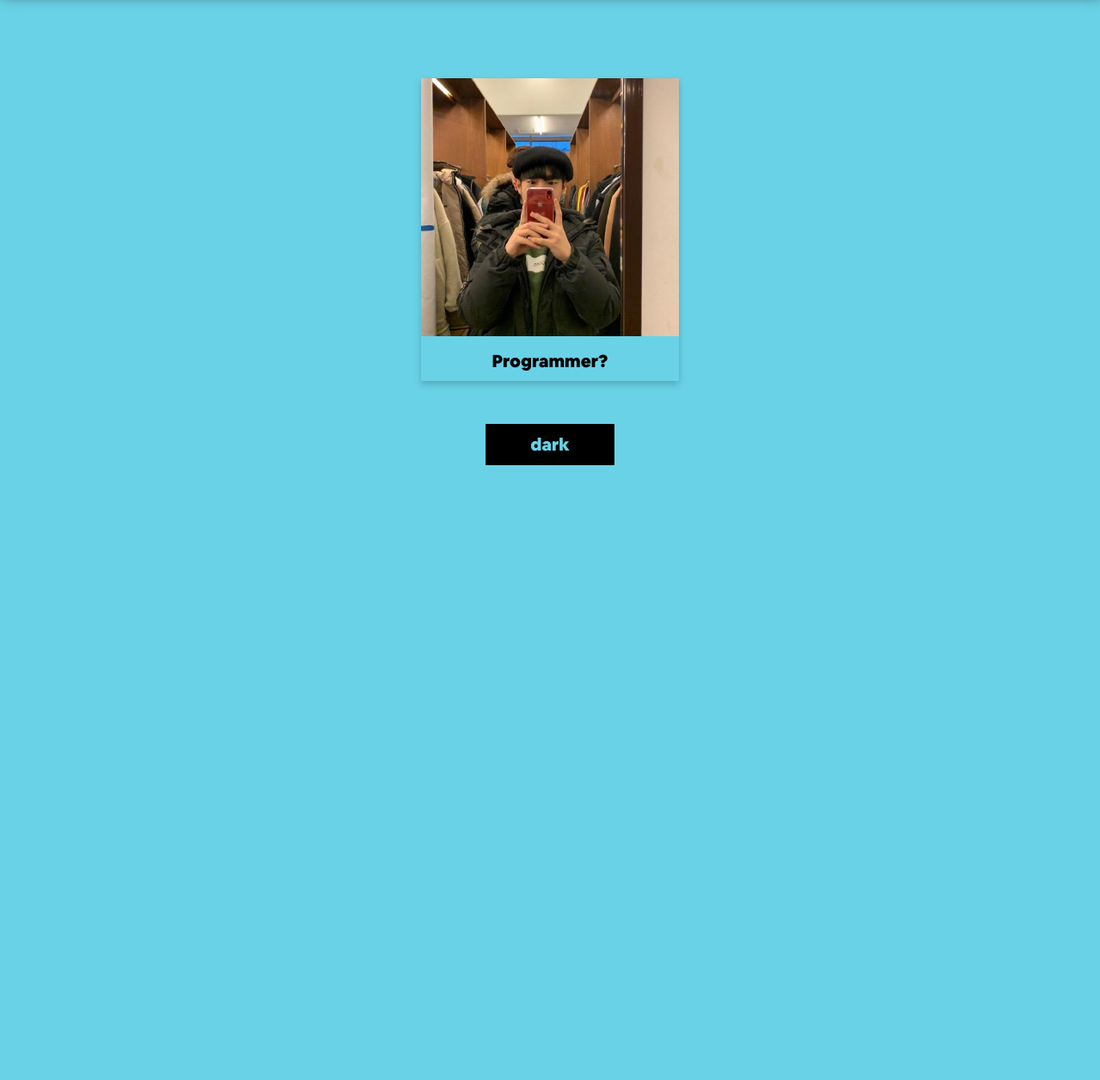
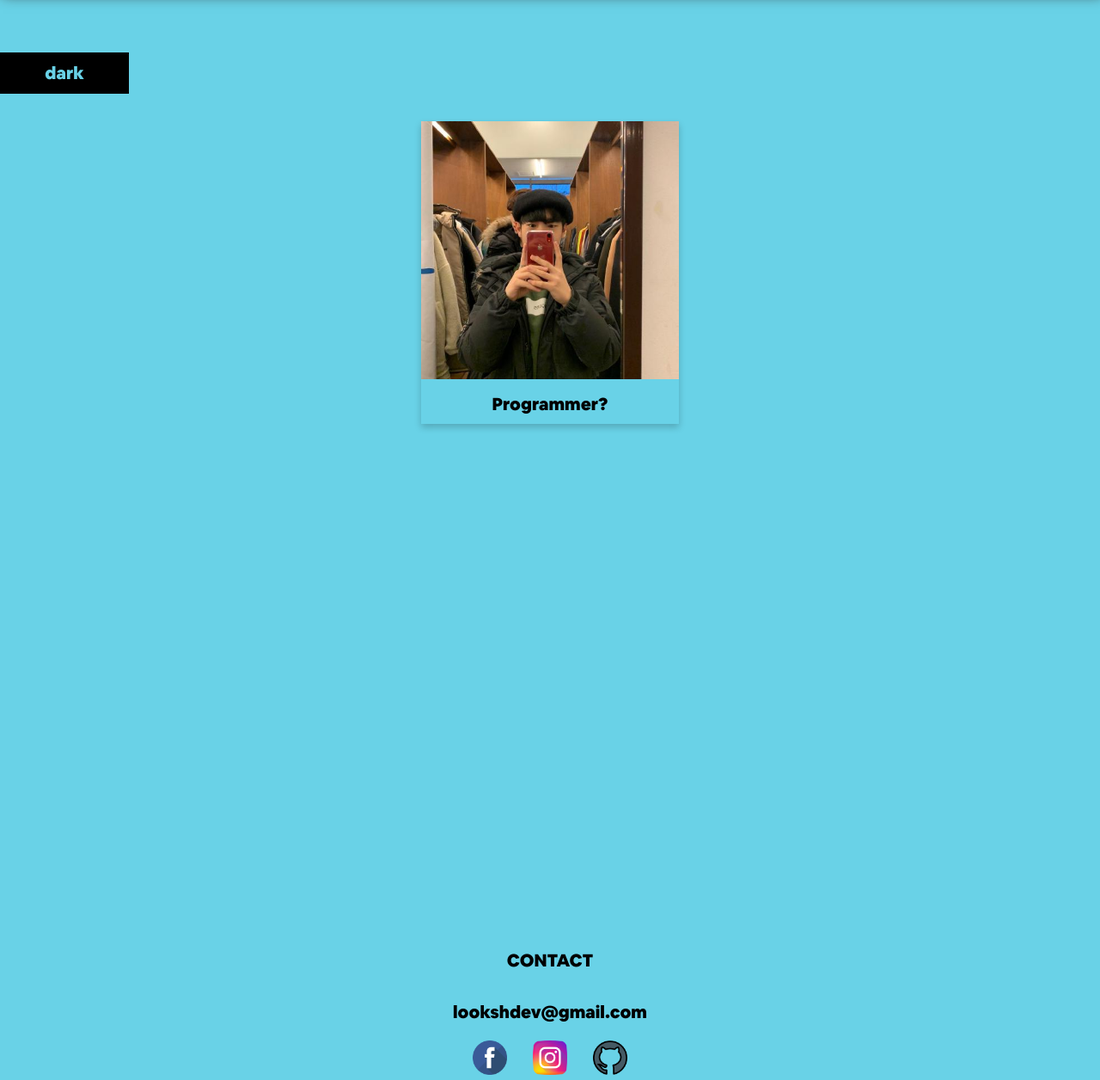
Before and after one commit to Looksh/LookshWEB, a plain HTML site: page about.html in a window 1280 px wide. Shown: the part 89-1345 px from the top of the page at 86% size. Before the commit the page ends 800 px from the top, so only its background shows below. Drawn offline with Linux system fonts and the light colour scheme.

Commit message:
통합 완료
project.html 제외

```diff
--- a/about.html
+++ b/about.html
@@ -12,34 +12,63 @@
       <div class="header">
         <nav class="header__nav">
           <div class="header__nav--img">
-            <img
-              id="logo"
-              src="img/profile.jpg"
-              alt="logo"
-            />
+            <img id="logo" src="img/profile.jpg" alt="logo" />
           </div>
           <div class="header__nav__menu">
             <ul class="header__nav--links">
               <li><a href="index.html" class="nav--items">HOME</a></li>
-              <li><a href="about.html" class="nav--items">ABOUT</a></li>
-              <li><a href="contact.html" class="nav--items">CONTACT</a></li>
+              <li><a href="#about" class="nav--items">ABOUT</a></li>
+              <li><a href="#contact">CONTACT</a></li>
               <li><a href="project.html" class="nav--items">PROJECT</a></li>
             </ul>
           </div>
         </nav>
       </div>
-      <div class="content">
-        <div class="content__card">
-          <img src="img/35455875.jpg" style="width: 100%">
-          <div class="content__card--info">
-            <p style="padding: 10px 10px 10px 10px; margin: 0px;">Programmer?</p>
-            <!-- <p>lookshdev@gmail.com</p> -->
+      <!-- nav 끝 -->
+      <div class="etc">
+        <input
+          id="dark_white"
+          type="button"
+          value="dark"
+          onclick="DarkHandler(this);
+                "
+        />
+      </div>
+      <div class="about" id="about">
+        <div class="about__card">
+          <img src="img/35455875.jpg" style="width: 100%" />
+          <div class="about__card--info">
+            <p style="padding: 10px 10px 10px 10px; margin: 0px;">
+              Programmer?
+            </p>
           </div>
         </div>
-        <div class="etc">
-          <input id='dark_white' type='button' value="dark" onclick="DarkHandler(this);
-          ">
+      </div>
+      <!-- about 끝 -->
+      <div class="contact" id="contact">
+        <div class="contact__box">
+          <h1>CONTACT</h1>
+          <div class="contact__box--email">
+            <p>lookshdev@gmail.com</p>
+          </div>
+          <div class="contact__box--sns">
+            <a
+              href="https://www.facebook.com/profile.php?id=100004470692905"
+              class="contact__box--sns-facebook"
+              ><img src="img/facebook.png"
+            /></a>
+            <a
+              href="https://www.instagram.com/moonu7.20/?hl=ko"
+              class="contact__box--sns-instagram"
+              ><img src="img/instagram.png"
+            /></a>
+            <a href="https://github.com/Looksh" class="contact__box--sns-github"
+              ><img src="img/github.png"
+            /></a>
+          </div>
         </div>
+      </div>
+      <!-- contact 끝 -->
     </div>
   </body>
 </html>
--- a/basic.css
+++ b/basic.css
@@ -1,15 +1,15 @@
 /* 모든 html css 부분 */
-
 
 a {
   text-decoration: none;
-  color: inherit;
+  color: white;
 }
 
 html,
 body {
   background-color: #69d2e7;
-  height: 100%;
+  /* height: 100%; */
+  height: 1fr;
   padding: 0px;
   margin: 0px;
 }
@@ -20,7 +20,8 @@ body {
   height: 60px;
 }
 
-.content {
+.about,
+.contact {
   grid-column: 1 / -1;
 }
 
@@ -42,8 +43,8 @@ contact.html css 부분
   height: 100%;
   display: grid;
   grid-gap: 0px;
-  grid-template-columns: repeat(12, 1fr);
-  grid-template-rows: 80px auto;
+  grid-template-columns: repeat(1, 1fr);
+  grid-template-rows: 80px 1000px;
 }
 
 .header {
@@ -84,30 +85,32 @@ contact.html css 부분
   color: tomato;
 }
 
-.content__card {
-  box-shadow: 0 4px 8px 0 rgba(0,0,0,0.2);
+.about__card {
+  box-shadow: 0 4px 8px 0 rgba(0, 0, 0, 0.2);
   /* box-shadow: 0 4px 8px 0 #203340 ; */
   transition: 0.3s;
   width: 300px;
   text-align: center;
-  margin: 100px auto 0px auto;
+  top: 0%;
+  margin: 150px auto 0px auto;
 }
 
-.content__card:hover {
-  box-shadow: 0 8px 16px 0 rgba(0,0,0,0.2);
+.about__card:hover {
+  box-shadow: 0 8px 16px 0 rgba(0, 0, 0, 0.2);
   /* box-shadow: 0 8px 16px 0 #203340; */
 }
 
 .etc {
-  margin-top: 50px;
-  text-align: center;
+  position: fixed;
+  margin-top: 150px;
+  /* text-align: center; */
 }
 
 #dark_white {
-   /* display: flex;  */
+  /* display: flex;  */
   width: 150px;
   padding: 10px;
-  border: 1px solid #000 ;
+  border: 1px solid #000;
   cursor: pointer;
   background-color: #000;
   color: #69d2e7;
```
Also changed, not shown: contact.html (deleted, +0 -50 lines), allFont.css (line endings or trailing spaces), darkmode.js (line endings or trailing spaces), home.css (line endings or trailing spaces).
